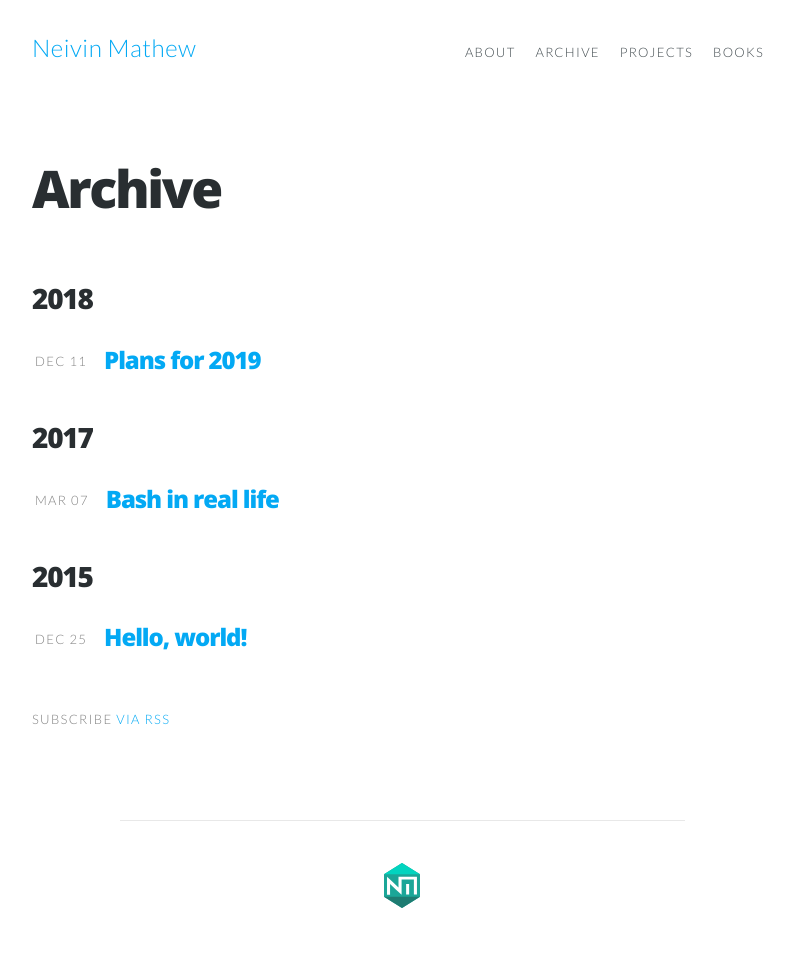
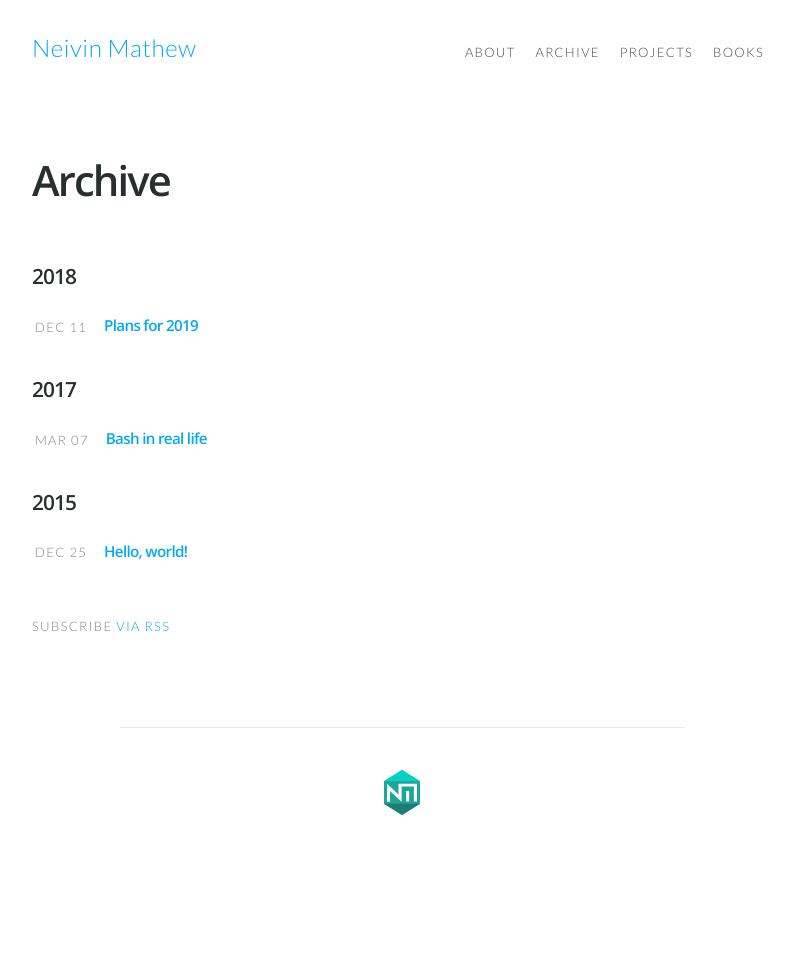
Before and after one commit to neivin/neivin.github.io, a Jekyll site: the page built from pages/archive.html, in a window 1280 px wide. Shown: the whole page, without its empty margins (238-1032 px from the left). Built offline with Jekyll 4.4.1, drawn with Linux system fonts in a browser that asks for light colours; after the commit the page ends 900 px from its top, so only the background shows below that.

Commit message:
Delete unused dir and cleanup CSS (#3)

```diff
--- a/_includes/head.html
+++ b/_includes/head.html
@@ -12,7 +12,7 @@
   <link rel="shortcut icon" href="/images/nmicon.ico" type="image/x-icon" />
 
   <link href="https://fonts.googleapis.com/css?family=Lato:300,700" rel="stylesheet">
-  <link href="https://fonts.googleapis.com/css?family=Open+Sans:800" rel="stylesheet">
+  <link href="https://fonts.googleapis.com/css?family=Open+Sans:600" rel="stylesheet">
 
   <!-- Google Analytics code -->
   <script>
--- a/_sass/_layout.scss
+++ b/_sass/_layout.scss
@@ -331,7 +331,7 @@
 
 .post-title {
     font-family: $title-font-family;
-    font-size: $title-font-size;
+    font-size: $title-font-size * 1.1;
     letter-spacing: $title-letter-spacing;
     font-weight: $title-font-weight;
     line-height: 1.6;
@@ -350,24 +350,24 @@
 .post-content {
     margin-bottom: $spacing-unit;
 
-    h2 {
-        font-size: 28px;
+    h1 {
+        font-size: $title-font-size * 0.75;
 
         @include media-query($on-laptop) {
             font-size: 28px;
         }
     }
 
-    h3 {
-        font-size: 24px;
+    h2 {
+        font-size: $title-font-size * 0.55;
 
         @include media-query($on-laptop) {
             font-size: 22px;
         }
     }
 
-    h4 {
-        font-size: 20px;
+    h3 {
+        font-size: $title-font-size * 0.4;
 
         @include media-query($on-laptop) {
             font-size: 18px;
--- a/css/main.scss
+++ b/css/main.scss
@@ -13,8 +13,8 @@ $base-text-color: #444d51;
 
 // Title properties
 $title-font-family: 'Open Sans', 'Helvetica', sans-serif;
-$title-font-size: 3em;
-$title-font-weight: 800;
+$title-font-size: 2.2em;
+$title-font-weight: 600;
 $title-letter-spacing: -$base-letter-spacing * 1.5;
 $title-color: #292e31;
 
--- a/index.html
+++ b/index.html
@@ -5,7 +5,7 @@ layout: default
 {% for post in paginator.posts %}
 <h1 class="post-title"><a href="{{ post.url }}">{{ post.title }}</a></h1>
 <p class="post-meta">{{ post.date | date: "%B %-d, %Y" }}</p>
-<div class="content">
+<div class="post-content">
   {{ post.content }}
   <div class="post-separator"></div>
 </div>
```
Also changed, not shown: blog/index.html (deleted, +0 -20 lines).
